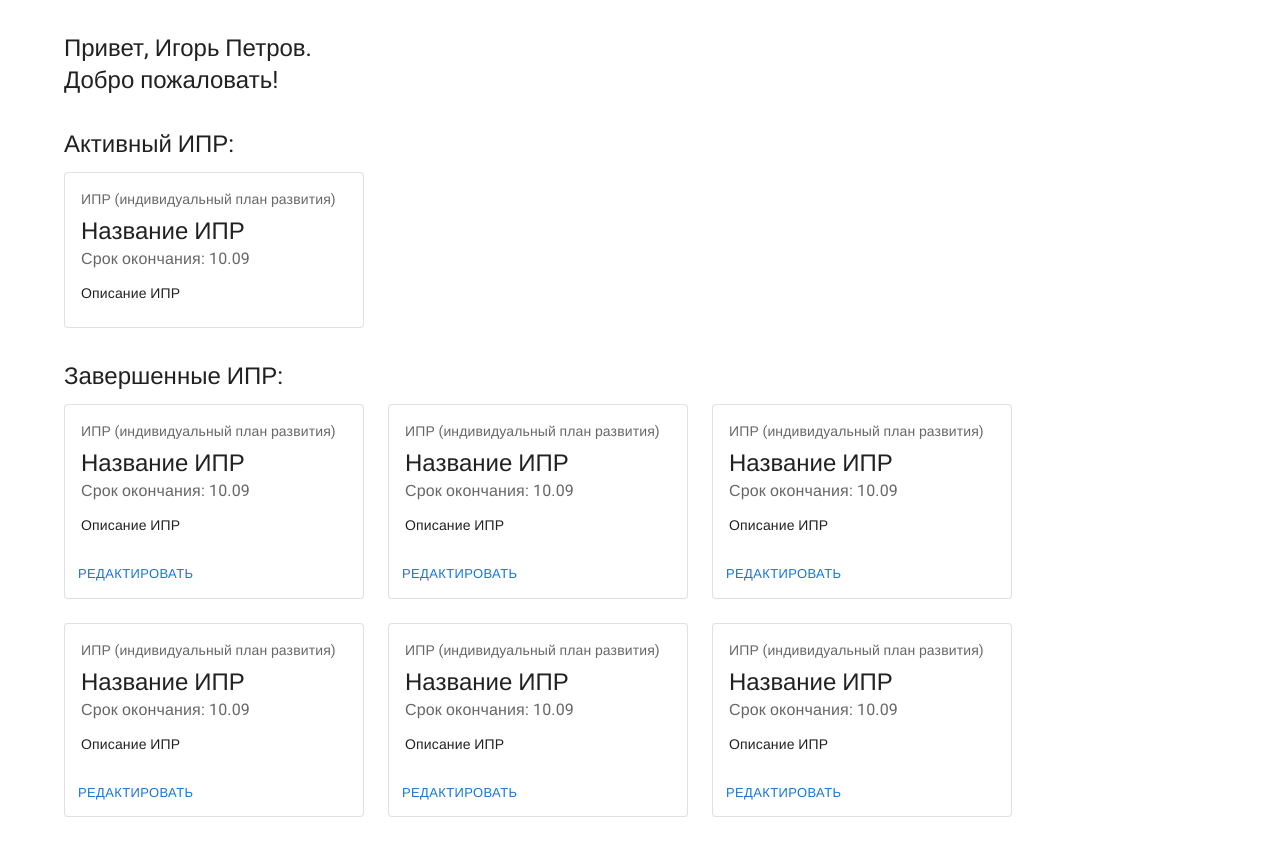
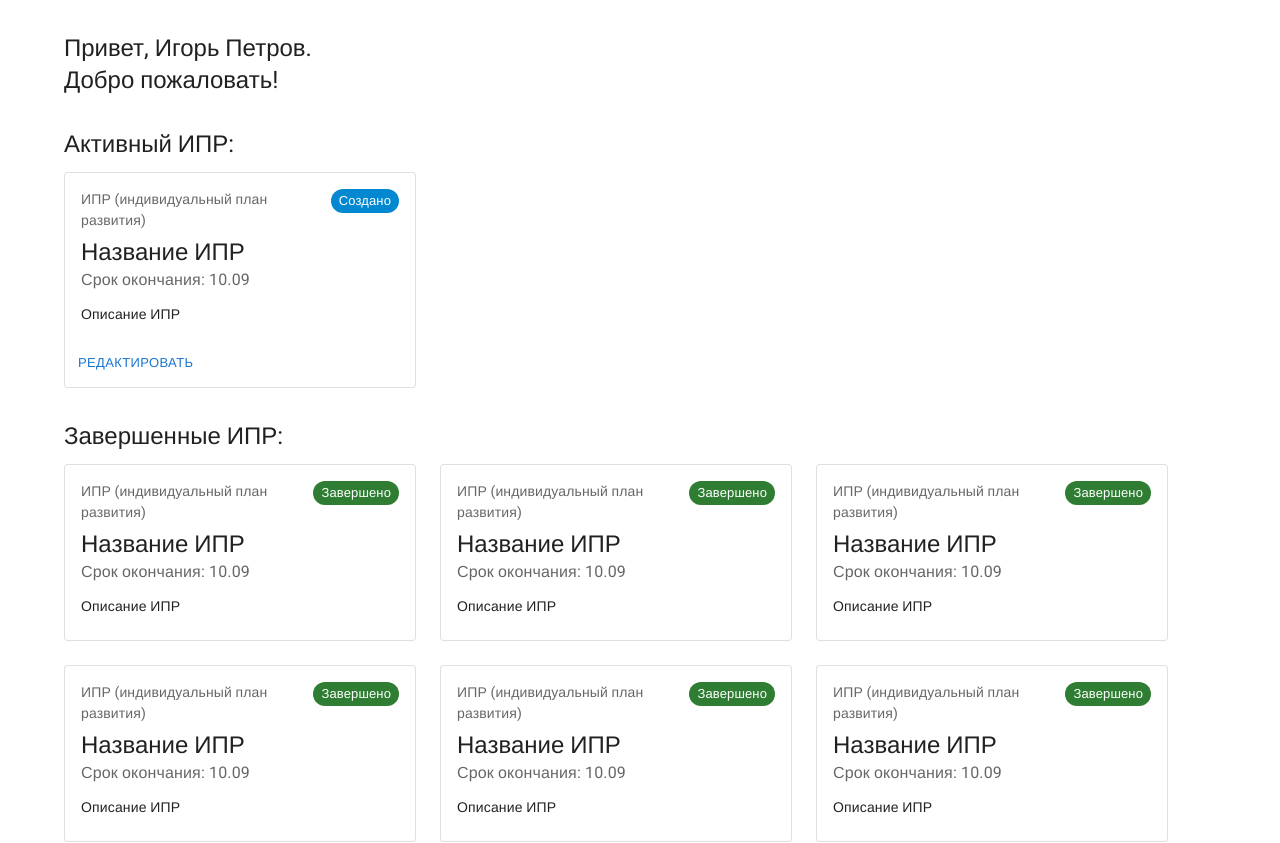
Before and after one commit to irlebedev/hack-front, a React (Create React App) app: page /main in a window 1280 px wide. Shown: the top 843 px of the page. Built offline with nearby package versions, Linux system fonts and the light colour scheme; a web font is replaced by a local one.

Commit message:
fixed cards

```diff
--- a/src/Components/Cards/Cards.tsx
+++ b/src/Components/Cards/Cards.tsx
@@ -6,8 +6,8 @@ import CardActions from '@mui/material/CardActions';
 import CardContent from '@mui/material/CardContent';
 import Button from '@mui/material/Button';
 import Typography from '@mui/material/Typography';
-//import { Chip } from '@mui/material';
-import { ICard } from '../../api';
+import { Chip } from '@mui/material';
+import { ICard, statusCards } from '../../api';
 
 interface ICardsProps {
   data: ICard[],
@@ -19,24 +19,33 @@ export const Cards: FC<ICardsProps> = ({ data }: ICardsProps) => {
   const onEditHandler = () => history.push(`/edit/22`);
 
   const renderCards =
-    data.map((item: ICard): JSX.Element => (
-      <Box sx={{ width: 300 }}>
+    data.map(({ title, descr, dateEnd, status }: ICard): JSX.Element => (
+      <Box sx={{ width: "22rem" }}>
         <Card variant="outlined">
           <CardContent>
-            <Typography sx={{ fontSize: 14 }} color="text.secondary" gutterBottom>
+            <Typography
+              sx={{ fontSize: 14, display: "flex", justifyContent: "space-between" }}
+              color="text.secondary"
+              gutterBottom
+            >
               ИПР (индивидуальный план развития)
+              <Chip
+                label={status === 2 ? "Завершено" : status === 1 ? "В процессе" : "Создано"}
+                color={status === 2 ? "success" : status === 1 ? "primary" : "info"}
+                size="small"
+              />
             </Typography>
             <Typography variant="h5" component="div">
-              {item.title}
+              {title}
             </Typography>
             <Typography sx={{ mb: 1.5 }} color="text.secondary">
-              Срок окончания: {item.dateEnd}
+              Срок окончания: {dateEnd}
             </Typography>
             <Typography variant="body2">
-              {item.descr}
+              {descr}
             </Typography>
           </CardContent>
-          {item.status !== 2 &&
+          {status !== 2 &&
             <CardActions flex-direction="space-between">
               <Button
                 size="small"
@@ -51,8 +60,8 @@ export const Cards: FC<ICardsProps> = ({ data }: ICardsProps) => {
     ));
 
   return (
-    <React.Fragment>
+    <>
       {renderCards}
-    </React.Fragment>
+    </>
   );
 };
--- /dev/null
+++ b/src/api/enum.ts
@@ -0,0 +1,5 @@
+export enum statusCards {
+  Created,
+  During,
+  Сompleted
+}
--- a/src/api/index.ts
+++ b/src/api/index.ts
@@ -2,3 +2,4 @@ export * from "./axios/axios";
 export * from "./handles/randomInteger";
 export * from "./mockData/mockCards";
 export * from "./interfaces";
+export * from "./enum";
--- a/src/pages/Main.tsx
+++ b/src/pages/Main.tsx
@@ -37,8 +37,8 @@ export const Main: FC = () => {
   const toggleModalLogOut = () => setModalLogOut(!isModalLogOut);
 
 
-  const mockActiveCard: ICard[] = createMockCards(1, true);
-  const mockCards: ICard[] = createMockCards(6);
+  const mockActiveCard: ICard[] = createMockCards(1);
+  const mockCards: ICard[] = createMockCards(6, true);
 
   return (
     <Container>
```
